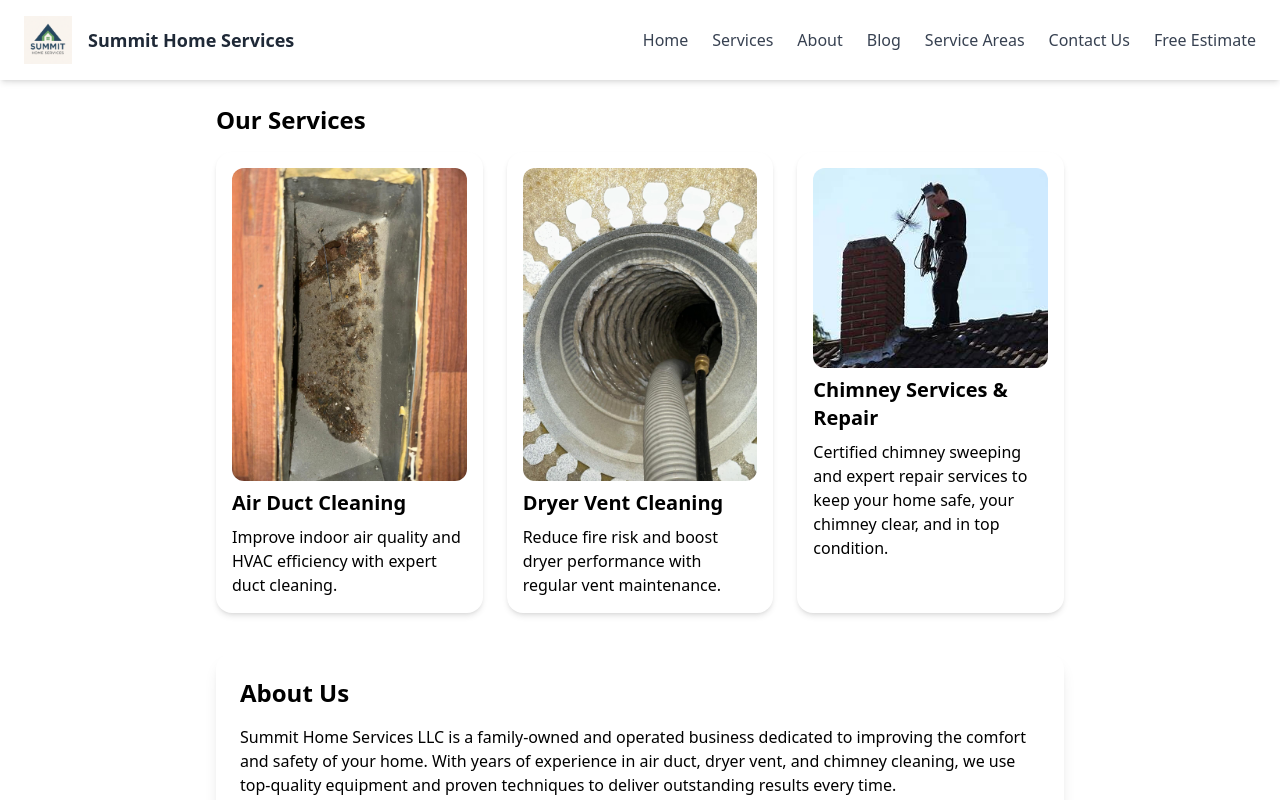
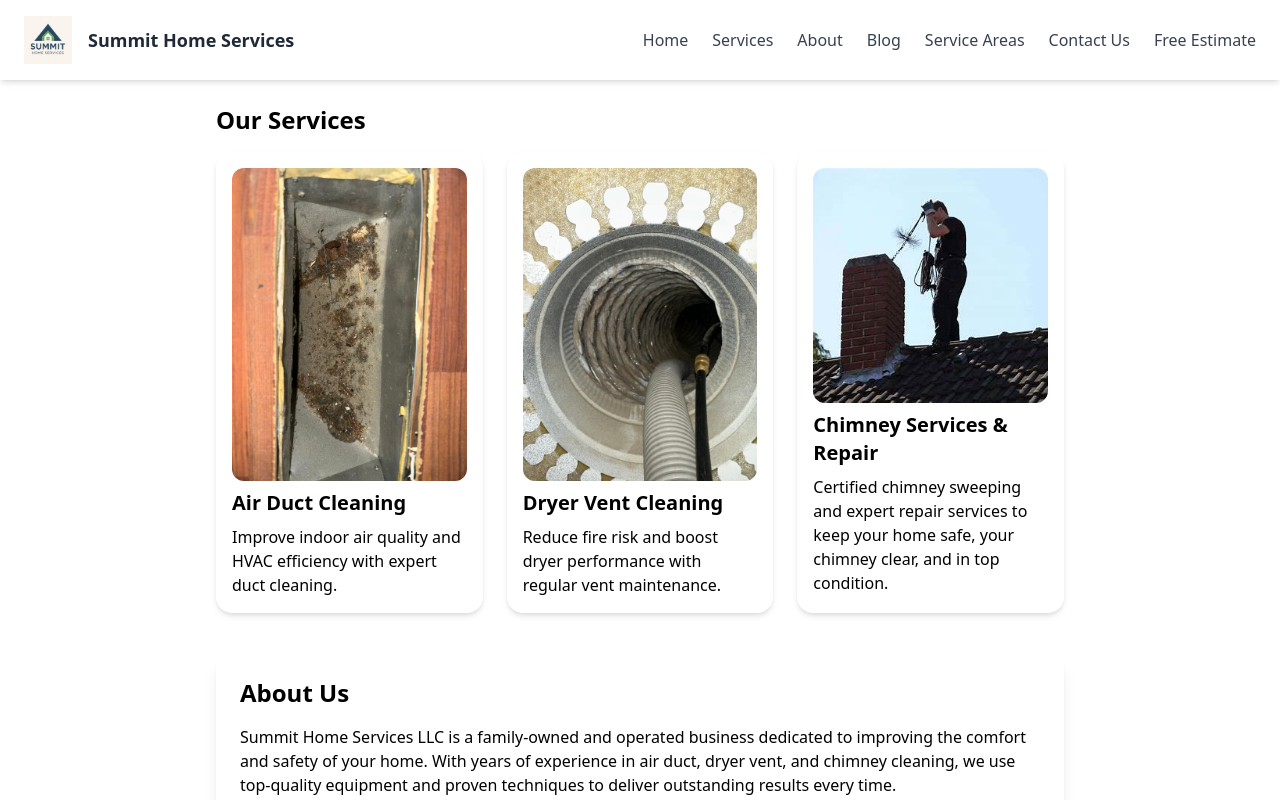
Before and after one commit to eyalg535/SUMMIT_FINAL, a Next.js app in the folder summit-final-site/: page / in a window 1280 px wide. Shown: the top 800 px of the page. Built offline with nearby package versions, Linux system fonts and the light colour scheme.

Commit message:
Update index.js

```diff
--- a/summit-final-site/pages/index.js
+++ b/summit-final-site/pages/index.js
@@ -107,8 +107,8 @@ export default function Home() {
                 src="/chimney.jpeg"
                 alt="Chimney Services"
                 width={300}
-                height={200}
-                className="rounded-xl mb-2 object-cover w-[300px] h-[200px]"
+                height={400}
+                className="rounded-xl mb-2"
               />
               <h3 className="text-xl font-semibold mb-2">Chimney Services & Repair</h3>
               <p>Certified chimney sweeping and expert repair services to keep your home safe, your chimney clear, and in top condition.</p>
```
